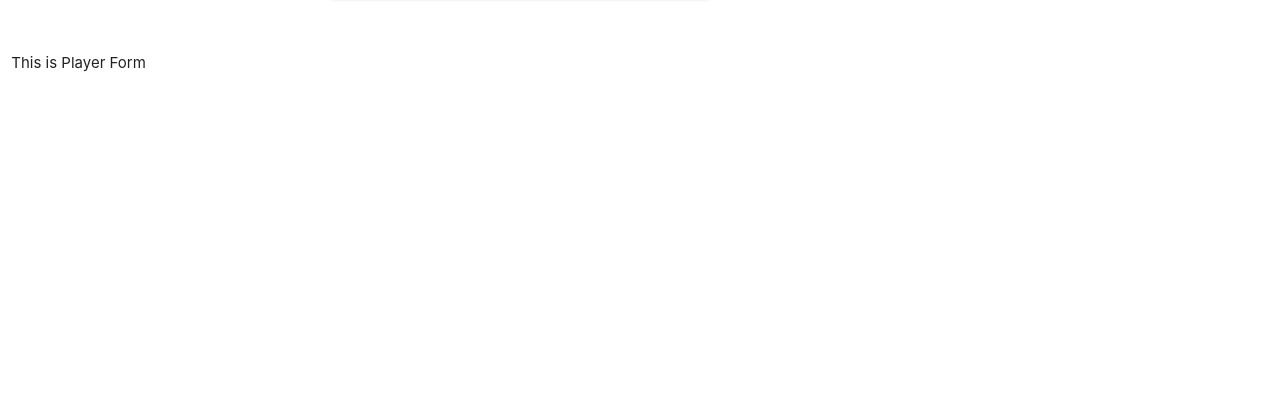
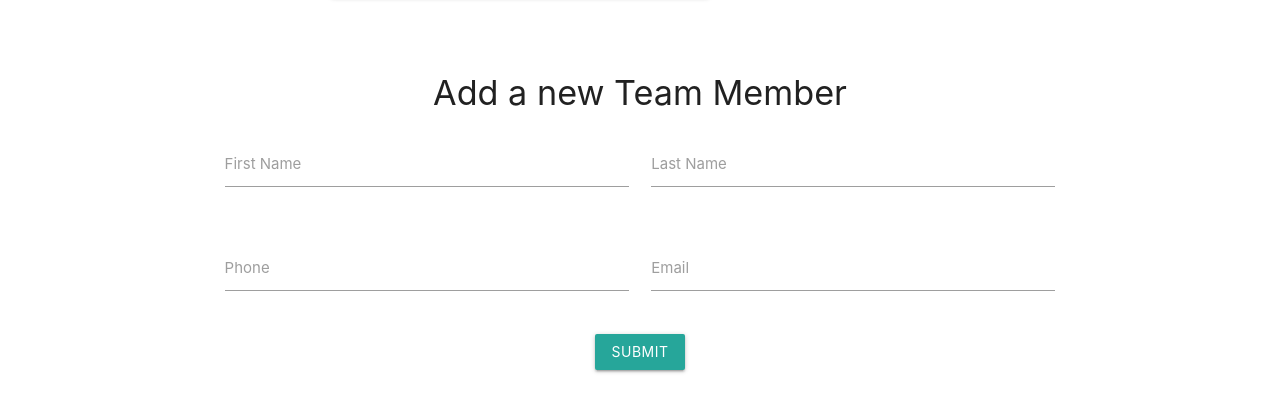
Before and after one commit to tanujkher/reactproject, a React (Create React App) app in the folder frontend/: page / in a window 1280 px wide. Shown: the part 543-950 px from the top of the page. Before the commit the page ends 800 px from the top, so only its background shows below. Built offline with nearby package versions, Linux system fonts and the light colour scheme; no server answers.

Commit message:
Form to add users

```diff
--- a/frontend/src/Components/Players/PlayerForm.js
+++ b/frontend/src/Components/Players/PlayerForm.js
@@ -1,14 +1,53 @@
 import React from 'react';
+import axios from 'axios';
 
 class PlayerForm extends React.Component {
-    constructor(props) {
-        super(props);
+    onSubmitPlayer(event) {
+        event.preventDefault();
+        axios.post('http://localhost:8080/players', {
+            firstName: this.refs.firstName.value,
+            lastName: this.refs.lastName.value,
+            phone: this.refs.phone.value,
+            email: this.refs.email.value
+        }).then((response) => {
+            console.log(response)
+        }).catch((error) => {
+            console.log(error)
+        })
     }
-    state = {  }
     render() {
-        return ( <div>
-            This is Player Form
-        </div> );
+        return (
+            <div className="row">
+                <h4 className='center'>Add a new Team Member</h4>
+                <form className="col s12 center" onSubmit={this.onSubmitPlayer.bind(this)}>
+                    <div className="row">
+                        <div className="input-field col s2"></div>
+                        <div className="input-field col s4">
+                            <input id="firstName" ref="firstName" type="text" />
+                            <label>First Name</label>
+                        </div>
+                        <div className="input-field col s4">
+                            <input id="lastName" ref="lastName" type="text" />
+                            <label>Last Name</label>
+                        </div>
+                        <div className="input-field col s2"></div>
+                    </div>
+                    <div className="row">
+                        <div className="input-field col s2"></div>
+                        <div className="input-field col s4">
+                            <input id="phone" ref="phone" type="text" />
+                            <label>Phone</label>
+                        </div>
+                        <div className="input-field col s4">
+                            <input id="email" ref="email" type="text" />
+                            <label>Email</label>
+                        </div>
+                        <div className="input-field col s2"></div>
+                    </div>
+                    <button className='btn waves-effect waves-light center' type='submit' name='action'>SUBMIT</button>
+                </form>
+            </div>
+        );
     }
 }
 
```
